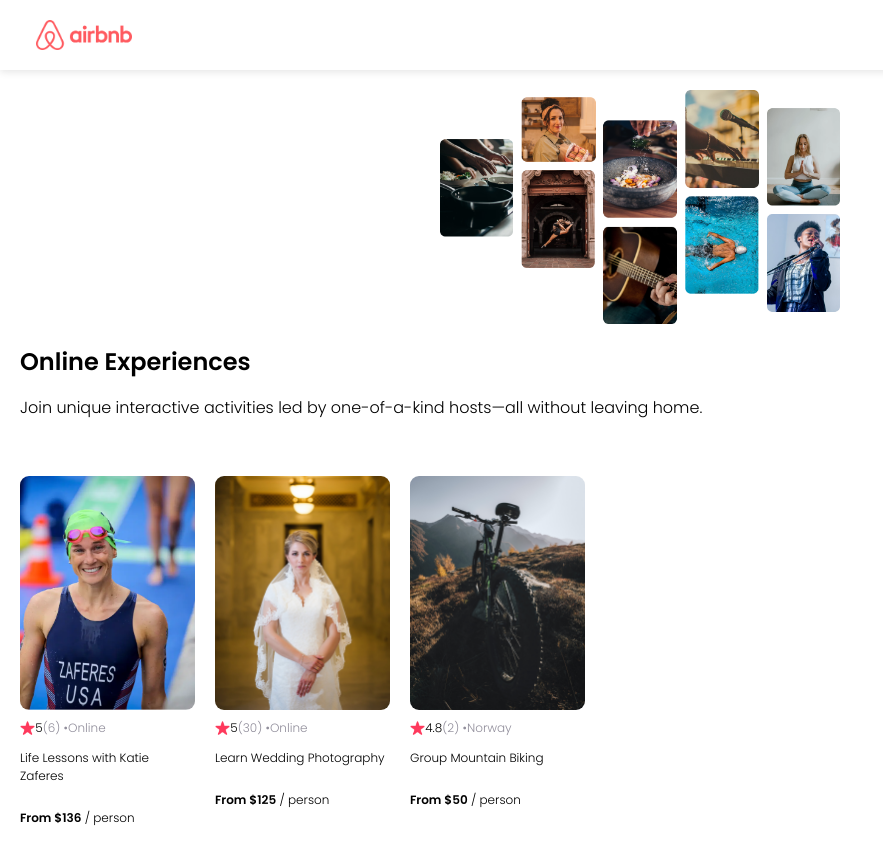
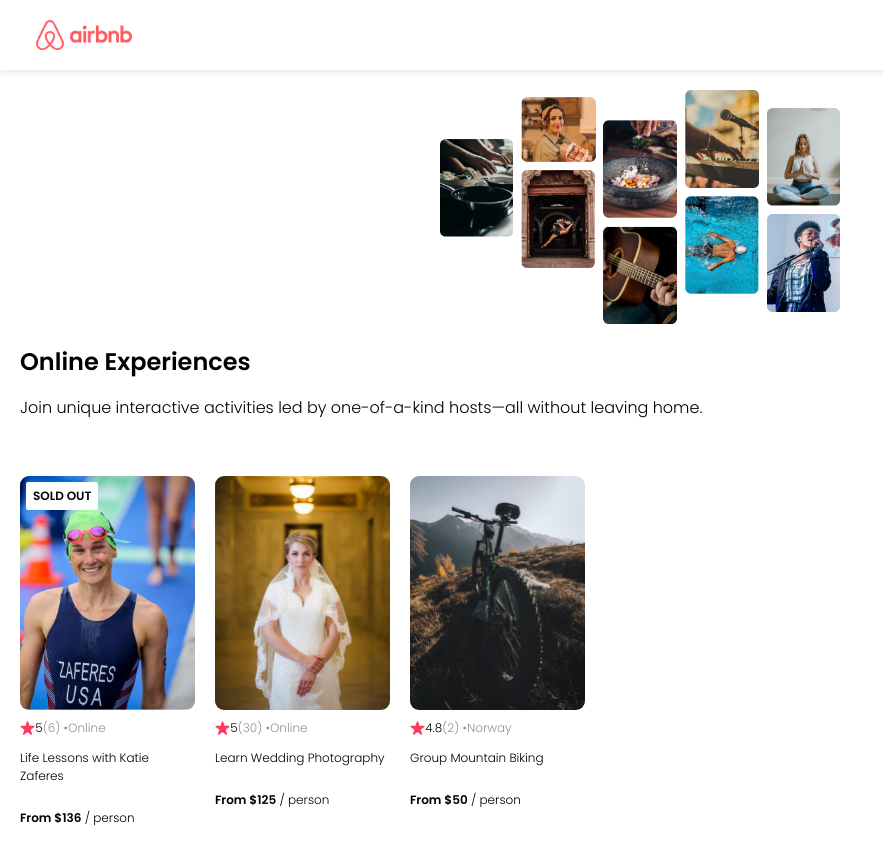
Before and after one commit to sonolibero/airbnb-experience, a React app: page / in a window 1280 px wide. Shown: the whole page, without its empty margins (0-883 px from the left). Built offline with nearby package versions, Linux system fonts and the light colour scheme.

Commit message:
badge and conditional render

```diff
--- a/App.js
+++ b/App.js
@@ -15,6 +15,7 @@
                 country={x.location}
                 title={x.title}
                 price={x.price}
+                openSpots={x.openSpots}
             />
         )}
     )
--- a/components/Card.js
+++ b/components/Card.js
@@ -1,8 +1,16 @@
 import React from "react"
 
 export default function Card(props) {
+    let badgeText
+    if (props.openSpots === 0) {
+        badgeText = "SOLD OUT"
+    } else if (props.location === "Online") {
+        badgeText = "ONLINE"
+    }
+
     return (
         <div className="card">
+            {badgeText && <div className="card--badge">{badgeText}</div>}
             <img src={`../images/${props.img}`} className="card--image" />
             <div className="card--stats">
                 <img src="../images/star.png" className="card--star" />
--- a/style.css
+++ b/style.css
@@ -61,6 +61,7 @@
     flex: 0 0 auto;         /* ADD */
     display: flex;          /* ADD */
     flex-direction: column; /* ADD */
+    position: relative;
 }
 
 .card--image {
@@ -88,3 +89,13 @@
 .card--price {
     margin-top: auto;
 }
+
+.card--badge {
+    position: absolute;
+    top: 6px;
+    left: 6px;
+    background-color: white;
+    padding: 5px 7px;
+    border-radius: 2px;
+    font-weight: bold;
+}
```
